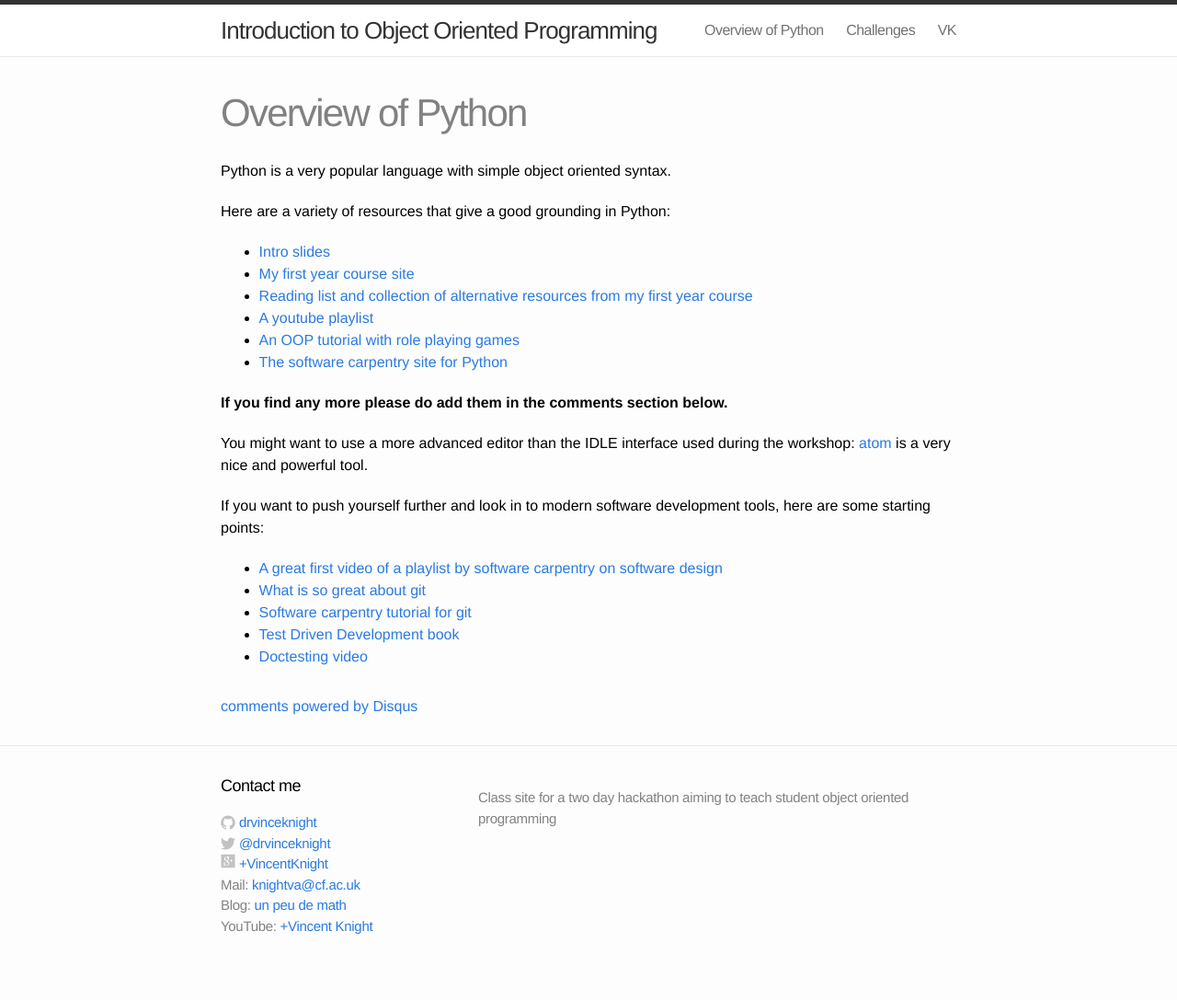
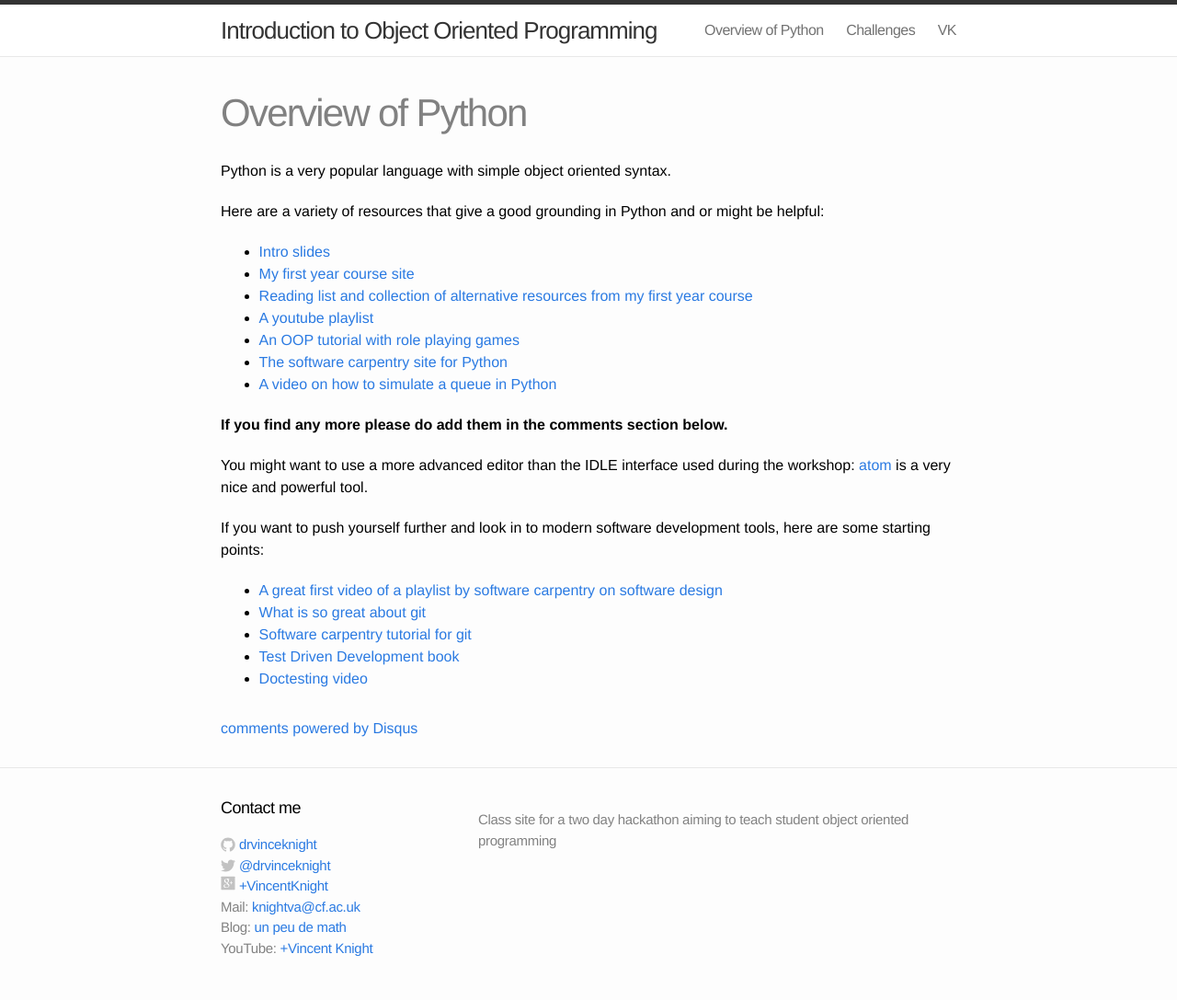
Before and after one commit to drvinceknight/Introduction_to_OOP, a Jekyll site: the page built from OverviewOfPython/index.md, in a window 1280 px wide. Shown: the whole page at 92% size. Built offline with Jekyll 4.4.1, drawn with Linux system fonts in a browser that asks for light colours; comment, search, counter and statistics services are not loaded; before the commit the page ends 1063 px from its top, so only the background shows below that.

Commit message:
Adding video about simulating a queue

```diff
--- a/OverviewOfPython/index.md
+++ b/OverviewOfPython/index.md
@@ -7,7 +7,7 @@ comments   : true
 
 Python is a very popular language with simple object oriented syntax.
 
-Here are a variety of resources that give a good grounding in Python:
+Here are a variety of resources that give a good grounding in Python and or might be helpful:
 
 - [Intro slides](./Slides/)
 - [My first year course site](http://vincent-knight.com/Computing_for_mathematics/)
@@ -15,6 +15,7 @@ Here are a variety of resources that give a good grounding in Python:
 - [A youtube playlist](http://www.youtube.com/playlist?list=PLnC5h3PY-znxd4czt1UGpZcDEXJDdvmQN)
 - [An OOP tutorial with role playing games](http://inventwithpython.com/blog/2014/12/02/why-is-object-oriented-programming-useful-with-an-role-playing-game-example/)
 - [The software carpentry site for Python](http://software-carpentry.org/v4/python/)
+- [A video on how to simulate a queue in Python](https://www.youtube.com/watch?v=WEA8m3j-Jqk)
 
 **If you find any more please do add them in the comments section below.**
 
```
